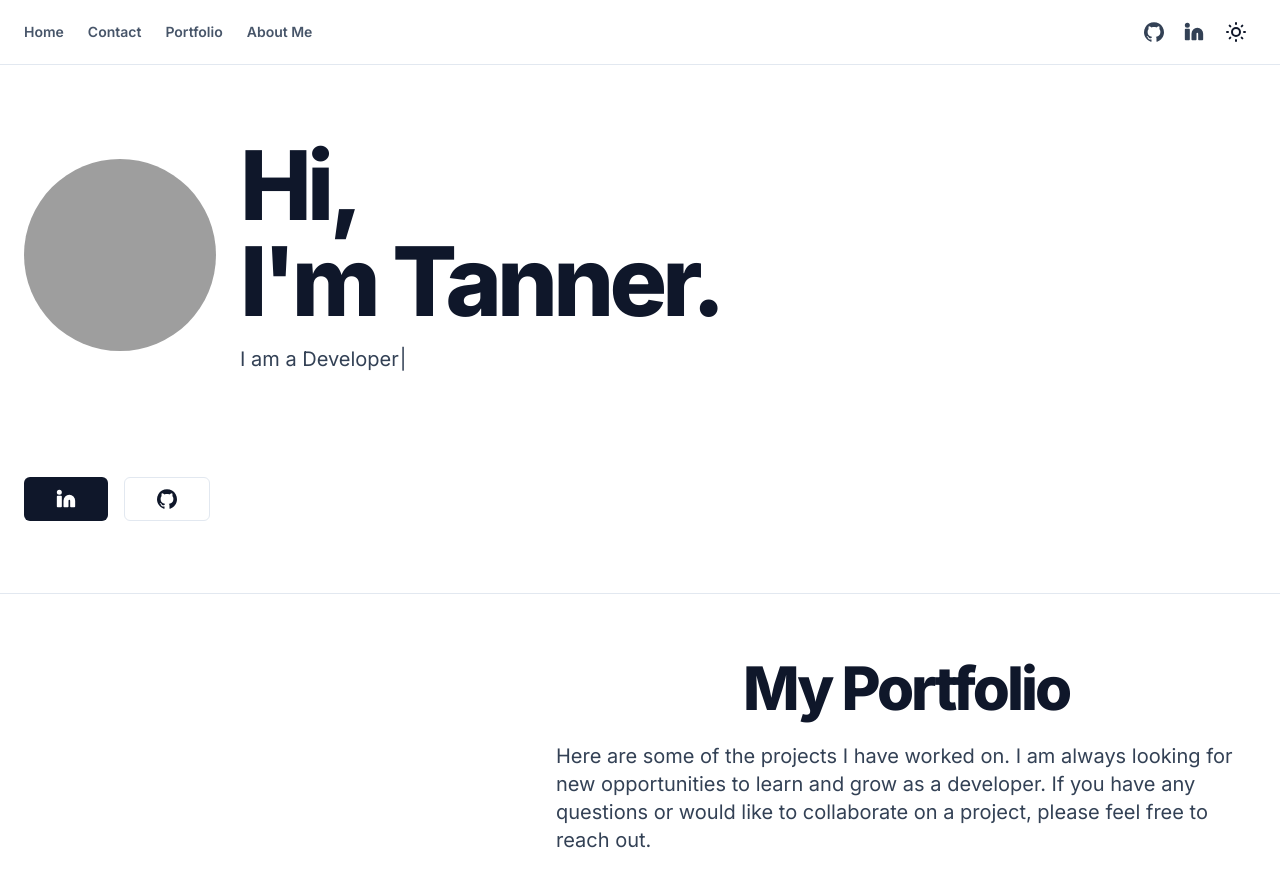
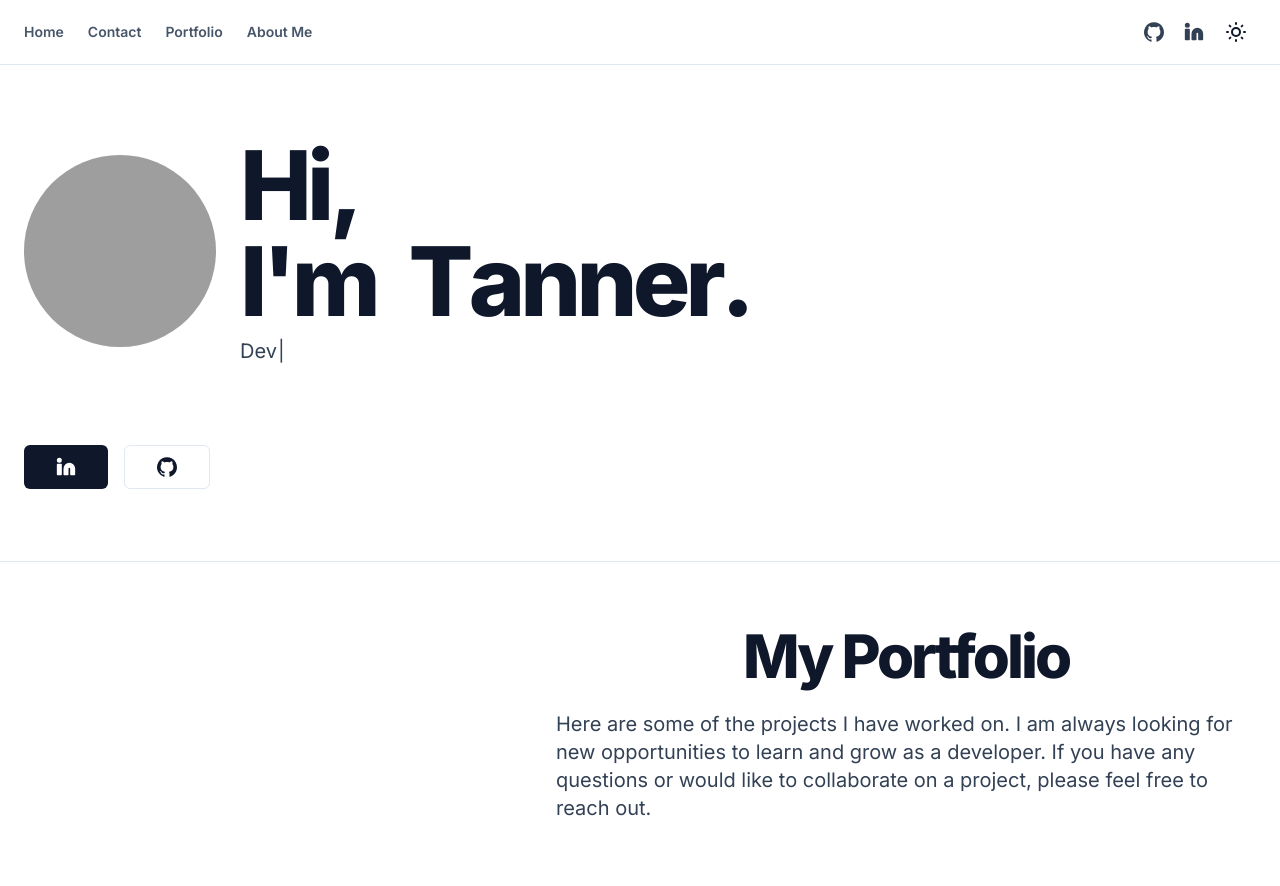
Before and after one commit to Davis86t/Portfolio-V2, a Next.js app: page / in a window 1280 px wide. Shown: the top 886 px of the page. Built offline with nearby package versions, Linux system fonts and the light colour scheme; grey boxes are pictures that could not be loaded.

Commit message:
Title Animations

```diff
--- /dev/null
+++ b/components/animations/hi-animation.tsx
@@ -0,0 +1,19 @@
+import { motion } from "framer-motion"
+
+const HiAnimation = () => {
+  return (
+    <>
+      <motion.div
+        className="text-5xl font-extrabold leading-tight tracking-tighter sm:text-5xl md:text-7xl lg:text-8xl mb-0"
+        style={{ display: "inline-flex" }}
+        animate={{
+          scale: [1, 1.5, 2, 1.5, 1],
+        }}
+      >
+        Hi,
+      </motion.div>
+    </>
+  )
+}
+
+export default HiAnimation
--- /dev/null
+++ b/components/animations/im-animation.tsx
@@ -0,0 +1,39 @@
+import { Variants, motion } from "framer-motion"
+
+type LetterVariants = Variants & { delay?: number }
+
+const ImAnimation = () => {
+  const letterVariants: LetterVariants = {
+    initial: {
+      opacity: 0,
+      x: 500,
+      rotate: 0,
+    },
+    animate: {
+      opacity: 1,
+      x: 0,
+      transition: {
+        type: "spring",
+        stiffness: 120,
+        damping: 50,
+        delay: 0.55,
+      },
+    },
+  }
+
+  return (
+    <>
+      <motion.div
+        variants={letterVariants}
+        className="text-5xl font-extrabold leading-tight tracking-tighter sm:text-5xl md:text-7xl lg:text-8xl mb-0"
+        style={{ display: "inline-flex" }}
+        initial="initial"
+        animate="animate"
+      >
+        I'm &nbsp;
+      </motion.div>
+    </>
+  )
+}
+
+export default ImAnimation
--- /dev/null
+++ b/components/animations/tanner-animation.tsx
@@ -0,0 +1,117 @@
+import { Variants, motion } from "framer-motion"
+
+type LetterVariants = Variants & { delay?: number }
+
+const TannerAnimation = () => {
+  const letterVariants: LetterVariants = {
+    initial: {
+      opacity: 0,
+      x: 500,
+      rotate: 0,
+    },
+    animate: {
+      opacity: 1,
+      x: 0,
+      rotate: [270, 180, 90, 0],
+    },
+  }
+
+  const letters = ["T", "a", "n", "n", "e", "r", "."]
+  return (
+    <>
+      <motion.div
+        className="text-5xl font-extrabold leading-tight tracking-tighter sm:text-5xl md:text-7xl lg:text-8xl mb-0"
+        style={{ display: "inline-flex" }}
+        initial="initial"
+        animate="animate"
+      >
+        <motion.span
+          variants={letterVariants}
+          transition={{
+            delay: 1.5,
+            type: "spring",
+            stiffness: 80,
+            damping: 20,
+            duration: 5000,
+          }}
+        >
+          T
+        </motion.span>
+        <motion.span
+          variants={letterVariants}
+          transition={{
+            delay: 1.7,
+            type: "spring",
+            stiffness: 80,
+            damping: 20,
+            duration: 5000,
+          }}
+        >
+          a
+        </motion.span>
+        <motion.span
+          variants={letterVariants}
+          transition={{
+            delay: 1.9,
+            type: "spring",
+            stiffness: 80,
+            damping: 20,
+            duration: 5000,
+          }}
+        >
+          n
+        </motion.span>
+        <motion.span
+          variants={letterVariants}
+          transition={{
+            delay: 2.1,
+            type: "spring",
+            stiffness: 80,
+            damping: 20,
+            duration: 5000,
+          }}
+        >
+          n
+        </motion.span>
+        <motion.span
+          variants={letterVariants}
+          transition={{
+            delay: 2.3,
+            type: "spring",
+            stiffness: 80,
+            damping: 20,
+            duration: 5000,
+          }}
+        >
+          e
+        </motion.span>
+        <motion.span
+          variants={letterVariants}
+          transition={{
+            delay: 2.5,
+            type: "spring",
+            stiffness: 80,
+            damping: 20,
+            duration: 5000,
+          }}
+        >
+          r
+        </motion.span>
+        <motion.span
+          variants={letterVariants}
+          transition={{
+            delay: 2.7,
+            type: "spring",
+            stiffness: 80,
+            damping: 20,
+            duration: 5000,
+          }}
+        >
+          .
+        </motion.span>
+      </motion.div>
+    </>
+  )
+}
+
+export default TannerAnimation
--- a/components/ui/typewriter.tsx
+++ b/components/ui/typewriter.tsx
@@ -8,19 +8,21 @@ export default function Typewriters() {
         <Typewriter
           options={{
             loop: false,
+            deleteSpeed: 25,
           }}
           onInit={(typewriter) => {
             typewriter
-              .typeString("I am a ")
+              .pauseFor(2800)
+              // .typeString("I am a ")
               .typeString("Creator")
-              .pauseFor(500)
+              .pauseFor(250)
               .deleteChars(7)
               .typeString("Developer")
-              .pauseFor(500)
+              .pauseFor(250)
               .deleteChars(9)
-              .typeString("Leader")
-              .pauseFor(500)
-              .deleteChars(6)
+              // .typeString("Leader")
+              // .pauseFor(500)
+              // .deleteChars(6)
               .typeString("Software Engineer.")
               .pauseFor(1500)
               .start()
@@ -30,22 +32,3 @@ export default function Typewriters() {
     </div>
   )
 }
-
-export function Typewriters2() {
-  return (
-    <div>
-      <h1 className="max-w-[700px] text-lg text-slate-700 dark:text-slate-400 sm:text-xl">
-        <Typewriter
-          options={{
-            loop: false,
-          }}
-          onInit={(typewriter) => {
-            typewriter
-              .typeString("I have experience with a variety of technologies and frameworks.")
-              .start()
-          }}
-        />
-      </h1>
-    </div>
-  )
-}
--- a/package.json
+++ b/package.json
@@ -44,6 +44,7 @@
     "class-variance-authority": "^0.4.0",
     "clsx": "^1.2.1",
     "cmdk": "^0.1.21",
+    "framer-motion": "^10.12.4",
     "lucide-react": "0.105.0-alpha.4",
     "next": "^13.2.4",
     "next-themes": "^0.2.1",
--- a/pages/index.tsx
+++ b/pages/index.tsx
@@ -2,21 +2,21 @@ import Head from "next/head"
 import Link from "next/link"
 
 import { siteConfig } from "@/config/site"
+import HiAnimation from "@/components/animations/hi-animation"
+import ImAnimation from "@/components/animations/im-animation"
+import TannerAnimation from "@/components/animations/tanner-animation"
 import { Icons } from "@/components/icons"
 import { Layout } from "@/components/layout"
 import { Avatar, AvatarImage } from "@/components/ui/avatar"
 import { buttonVariants } from "@/components/ui/button"
-import Typewriters, { Typewriters2 } from "@/components/ui/typewriter"
+import Typewriters from "@/components/ui/typewriter"
 
 export default function IndexPage() {
   return (
     <Layout>
       <Head>
         <title>Tanner Davis</title>
-        <meta
-          name="description"
-          content="Next.js template for building apps with Radix UI and Tailwind CSS"
-        />
+        <meta name="description" content="My Personal Website." />
         <meta name="viewport" content="width=device-width, initial-scale=1" />
         <link rel="icon" href="/favicon.ico" />
       </Head>
@@ -28,35 +28,15 @@ export default function IndexPage() {
               alt="Tanner Davis"
             />
           </Avatar>
-          <div className="flex max-w-[980px] flex-col items-start gap-2">
-            <h1 className="text-5xl font-extrabold leading-tight tracking-tighter sm:text-5xl md:text-7xl lg:text-8xl mb-2">
-              Hi, <br />
-              I'm Tanner.
+          <div className="flex max-w-[980px] flex-col items-start">
+            <h1 className="flex-col text-5xl font-extrabold leading-tight tracking-tighter sm:text-5xl md:text-7xl lg:text-8xl mb-2">
+              <HiAnimation />
+              <br />
+              <ImAnimation />
+              <TannerAnimation />
             </h1>
             <Typewriters />
-            {/* <p className="max-w-[700px] text-lg text-slate-700 dark:text-slate-400 sm:text-xl">
-            Thank you for taking the time to check out my personal website. I am a full-stack developer with a passion for building web applications. I am currently looking for a full-time position as a software engineer. If you are interested in learning more about me, please feel free to reach out.
-          </p> */}
           </div>
-        </div>
-
-        <div className="flex gap-4">
-          {/* <Link
-            href={siteConfig.links.docs}
-            target="_blank"
-            rel="noreferrer"
-            className={buttonVariants({ size: "lg" })}
-          >
-            Contact Me!
-          </Link> */}
-          {/* <Link
-            target="_blank"
-            rel="noreferrer"
-            href={siteConfig.links.github}
-            className={buttonVariants({ variant: "outline", size: "lg" })}
-          >
-            GitHub
-          </Link> */}
         </div>
       </section>
       <section className="align-middle container grid items-center gap-6 md:py-10 md:mb-0 mb-8">
@@ -69,7 +49,6 @@ export default function IndexPage() {
           >
             <Icons.linkedin className="h-5 w-5 fill-current" />
             <span className="sr-only">LinkedIn</span>
-            {/* &nbsp;Profile */}
           </Link>
           <Link
             target="_blank"
@@ -79,7 +58,6 @@ export default function IndexPage() {
           >
             <Icons.gitHub className="h-5 w-5" />
             <span className="sr-only">GitHub</span>
-            {/* &nbsp;Repo */}
           </Link>
         </div>
       </section>
@@ -94,11 +72,6 @@ export default function IndexPage() {
           </h5>
         </div>
       </section>
-      {/* <div>
-  <h5 className="pt-40 text-2xl font-extrabold leading-tight tracking-tighter sm:text-5xl md:text-7xl lg:text-8xl mb-2">
-    Projects
-  </h5>
-</div> */}
       <div className="container grid gap-6 py-10 md:py-16 md:mt-8 justify-end border-t border-t-slate-200 dark:border-t-slate-700">
         <div className="flex flex-col items-center gap-6">
           <h2 className="text-3xl font-extrabold leading-tight tracking-tighter sm:text-4xl md:text-5xl lg:text-6xl">
```
Also changed, not shown: 1 other file (tests, documents, lock files or other folders).
